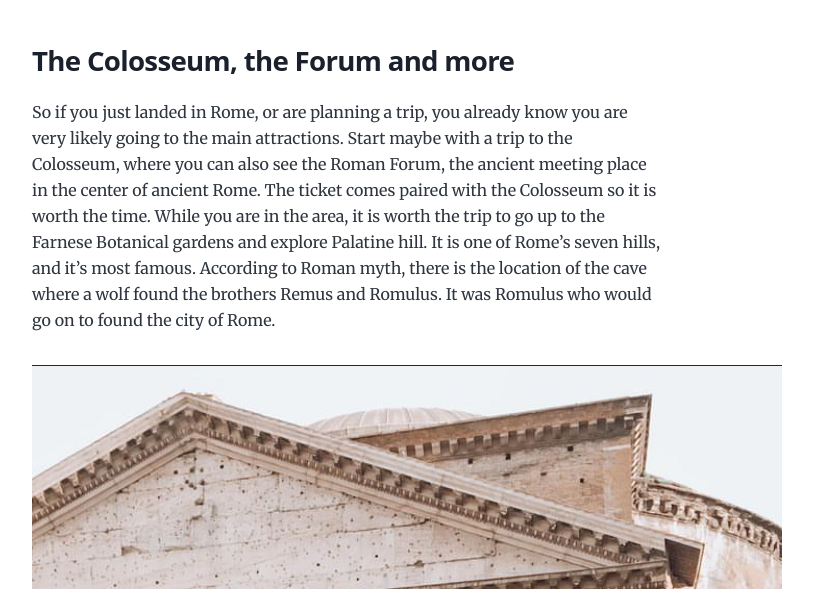
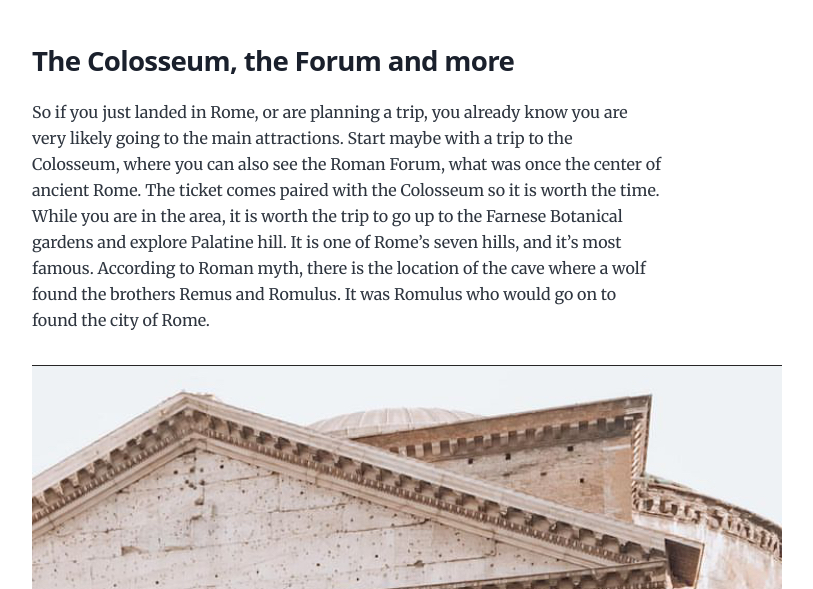
Before and after one commit to tsimian/travel_blog, a Gatsby site: page /1_rome/ in a window 1280 px wide. Shown: the part 211-800 px from the top of the page, without its empty margins (292-1105 px from the left). Built offline with nearby package versions, Linux system fonts and the light colour scheme; Gatsby itself is replaced by a stand-in of ours.

Commit message:
Content editing

```diff
--- a/content/blog/1_rome/index.md
+++ b/content/blog/1_rome/index.md
@@ -7,7 +7,7 @@ cover_image: "../../../src/images/rome/IMG-3727.jpg"
 
 ### **The Colosseum, the Forum and more**
 
-So if you just landed in Rome, or are planning a trip, you already know you are very likely going to the main attractions. Start maybe with a trip to the Colosseum, where you can also see the Roman Forum, the ancient meeting place in the center of ancient Rome. The ticket comes paired with the Colosseum so it is worth the time. While you are in the area, it is worth the trip to go up to the Farnese Botanical gardens and explore Palatine hill. It is one of Rome’s seven hills, and it’s most famous. According to Roman myth, there is the location of the cave where a wolf found the brothers Remus and Romulus. It was Romulus who would go on to found the city of Rome.
+So if you just landed in Rome, or are planning a trip, you already know you are very likely going to the main attractions. Start maybe with a trip to the Colosseum, where you can also see the Roman Forum, what was once the center of ancient Rome. The ticket comes paired with the Colosseum so it is worth the time. While you are in the area, it is worth the trip to go up to the Farnese Botanical gardens and explore Palatine hill. It is one of Rome’s seven hills, and it’s most famous. According to Roman myth, there is the location of the cave where a wolf found the brothers Remus and Romulus. It was Romulus who would go on to found the city of Rome.
 
 ![Pantheon](../../../src/images/rome/IMG-3725.jpg) - _The Pantheon_
 
```
